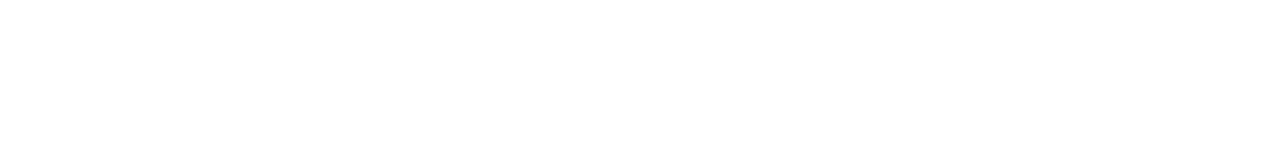
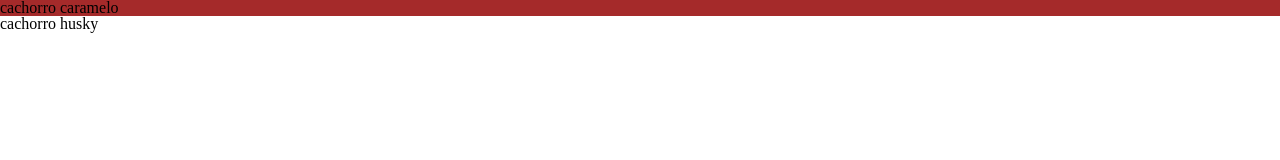
Before and after one commit to fernandouemoto/Fernando-e-Miranda-2E-2tri, a plain HTML site: page index.html in a window 1280 px wide. Drawn offline with Linux system fonts and the light colour scheme.

Commit message:
Add files via upload

```diff
--- a/index.html
+++ b/index.html
@@ -9,6 +9,11 @@
     <link rel="stylesheet" href="style.css">
 </head>
 <body>
-
+    <div class="primeira-div">
+cachorro caramelo
+    </div>
+    <div class="segunda-div">
+cachorro husky
+    </div>
 </body>
 </html>
--- a/reset.css
+++ b/reset.css
@@ -0,0 +1,43 @@
+html, body, div, span, applet, object, iframe,
+h1, h2, h3, h4, h5, h6, p, blockquote, pre,
+a, abbr, acronym, address, big, cite, code,
+del, dfn, em, img, ins, kbd, q, s, samp,
+small, strike, strong, sub, sup, tt, var,
+b, u, i, center,
+dl, dt, dd, ol, ul, li,
+fieldset, form, label, legend,
+table, caption, tbody, tfoot, thead, tr, th, td,
+article, aside, canvas, details, embed,
+figure, figcaption, footer, header, hgroup,
+menu, nav, output, ruby, section, summary,
+time, mark, audio, video {
+	margin: 0;
+	padding: 0;
+	border: 0;
+	font-size: 100%;
+	font: inherit;
+	vertical-align: baseline;
+}
+/* HTML5 display-role reset for older browsers */
+article, aside, details, figcaption, figure,
+footer, header, hgroup, menu, nav, section {
+	display: block;
+}
+body {
+	line-height: 1;
+}
+ol, ul {
+	list-style: none;
+}
+blockquote, q {
+	quotes: none;
+}
+blockquote:before, blockquote:after,
+q:before, q:after {
+	content: '';
+	content: none;
+}
+table {
+	border-collapse: collapse;
+	border-spacing: 0;
+}
--- a/style.css
+++ b/style.css
@@ -0,0 +1,3 @@
+.primeira-div{
+    background-color: brown;
+}
```
